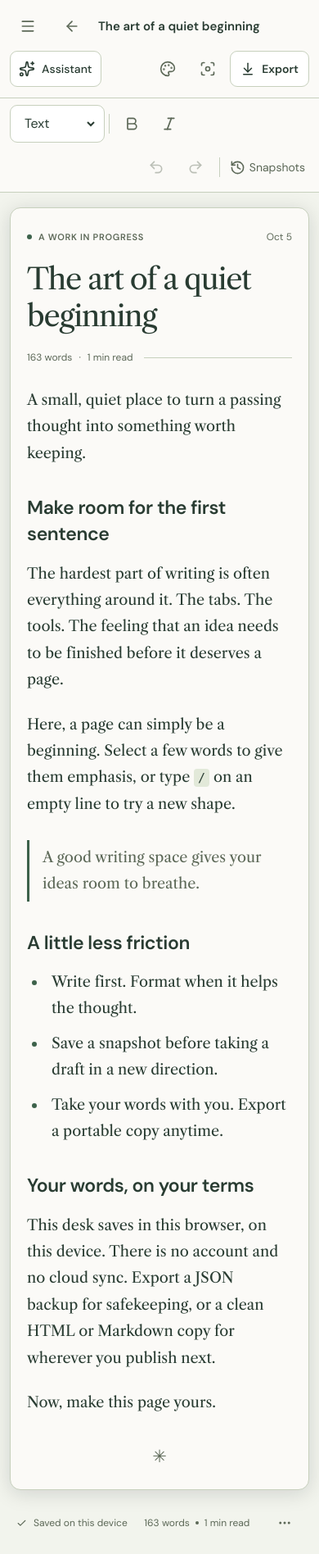
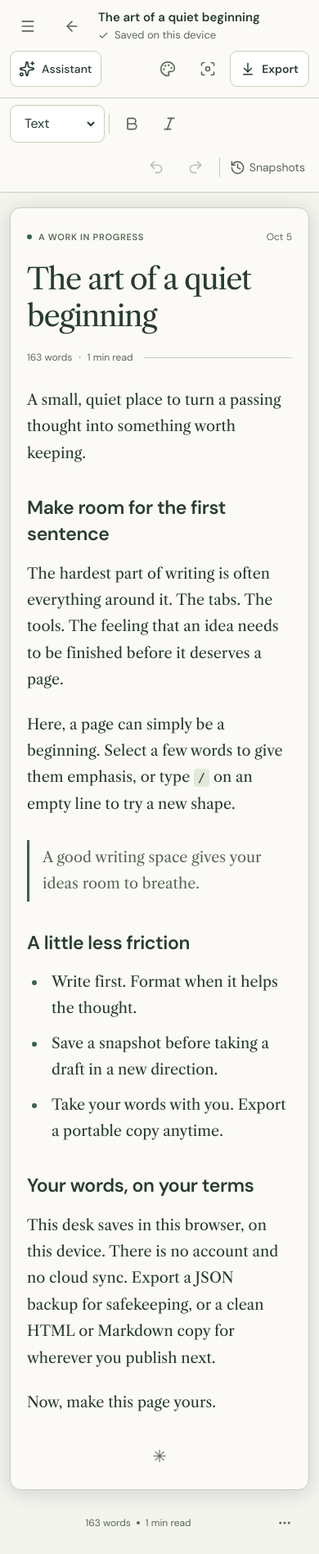
Before and after one commit to loufengzh/foliohush, a React (Vite) app: page / in a window 390 px wide. Shown: the whole page at 82% size. Built offline with nearby package versions, Linux system fonts and the light colour scheme.

Commit message:
Keep save feedback visible while writing and scrolling

```diff
--- a/src/App.tsx
+++ b/src/App.tsx
@@ -527,7 +527,16 @@ export default function App() {
             </button>
             <span>My writing</span>
             <span className="breadcrumb-slash">/</span>
-            <strong>{current.title || 'Untitled'}</strong>
+            <div className="breadcrumb-document">
+              <strong>{current.title || 'Untitled'}</strong>
+              <span
+                className={`save-state ${saved ? '' : 'unsaved'}`}
+                title="Stored in this browser only"
+              >
+                {saved ? <Check size={13} /> : <Clock3 size={13} />}
+                <span>{saved ? 'Saved on this device' : 'Not saved'}</span>
+              </span>
+            </div>
           </div>
           <div className="topbar-actions">
             <button
@@ -736,14 +745,6 @@ export default function App() {
           </aside>
         </div>
         <footer className="desk-footer">
-          <span
-            className={`save-state ${saved ? '' : 'unsaved'}`}
-            title="Stored in this browser only"
-          >
-            {saved ? <Check size={13} /> : <Clock3 size={13} />}
-            <span>{saved ? 'Saved on this device' : 'Not saved'}</span>
-          </span>
-
           <span className="footer-stats">
             {words} words <i /> {Math.max(1, Math.ceil(words / 220))} min read
           </span>
--- a/src/styles.css
+++ b/src/styles.css
@@ -365,6 +365,9 @@ button:hover:not(:disabled) {
   background: color-mix(in srgb, var(--sidebar) 62%, var(--paper));
 }
 .topbar {
+  position: sticky;
+  top: 0;
+  z-index: 30;
   min-height: 80px;
   padding: 16px 28px;
   border-bottom: 1px solid var(--line);
@@ -383,6 +386,19 @@ button:hover:not(:disabled) {
   min-width: 0;
 }
 .breadcrumb > span:first-of-type {
+  white-space: nowrap;
+}
+.breadcrumb-document {
+  display: flex;
+  flex-direction: column;
+  align-items: flex-start;
+  min-width: 0;
+  gap: 4px;
+}
+.breadcrumb-document .save-state {
+  font-size: 13px;
+  line-height: 1.3;
+  letter-spacing: 0;
   white-space: nowrap;
 }
 .breadcrumb strong {
@@ -742,7 +758,7 @@ select option {
 }
 .outline {
   position: sticky;
-  top: 28px;
+  top: 108px;
   padding-top: 22px;
 }
 .outline-heading {
@@ -821,11 +837,7 @@ select option {
   align-items: center;
   gap: 8px;
 }
-.desk-footer > span:first-child:not(.save-state) {
-  font-size: 11px;
-  letter-spacing: 0.8px;
-}
-.desk-footer > span:nth-child(2),
+
 .desk-footer .footer-stats {
   margin-left: auto;
   font-size: 12px;
@@ -878,7 +890,7 @@ select option {
 .focus-mode .focus-back {
   display: flex;
 }
-.focus-mode .breadcrumb > span,
+.focus-mode .breadcrumb > span:not(.breadcrumb-document),
 .focus-mode .breadcrumb strong {
   display: none;
 }
@@ -1737,7 +1749,7 @@ select option {
     padding-left: 24px;
     padding-right: 24px;
   }
-  .breadcrumb > span {
+  .breadcrumb > span:not(.breadcrumb-document) {
     display: none;
   }
   .breadcrumb strong {
@@ -1856,7 +1868,7 @@ select option {
     font-size: 15px;
     max-width: calc(100vw - 94px);
   }
-  .breadcrumb > span {
+  .breadcrumb > span:not(.breadcrumb-document) {
     display: none;
   }
   .topbar-actions {
@@ -1958,16 +1970,10 @@ select option {
     gap: 10px;
     flex-wrap: wrap;
   }
-  .desk-footer > span:first-child:not(.save-state) {
-    display: none;
-  }
-  .desk-footer > span:nth-child(2),
+
   .desk-footer .footer-stats {
     font-size: 12px;
     gap: 7px;
-  }
-  .save-state {
-    font-size: 12px;
   }
   .dialog {
     padding: 24px;
@@ -2100,9 +2106,6 @@ select option {
   }
   .desk-footer {
     gap: 8px;
-  }
-  .desk-footer .footer-stats {
-    margin-left: 0;
   }
   .desk-footer > button {
     margin-left: auto;
```
